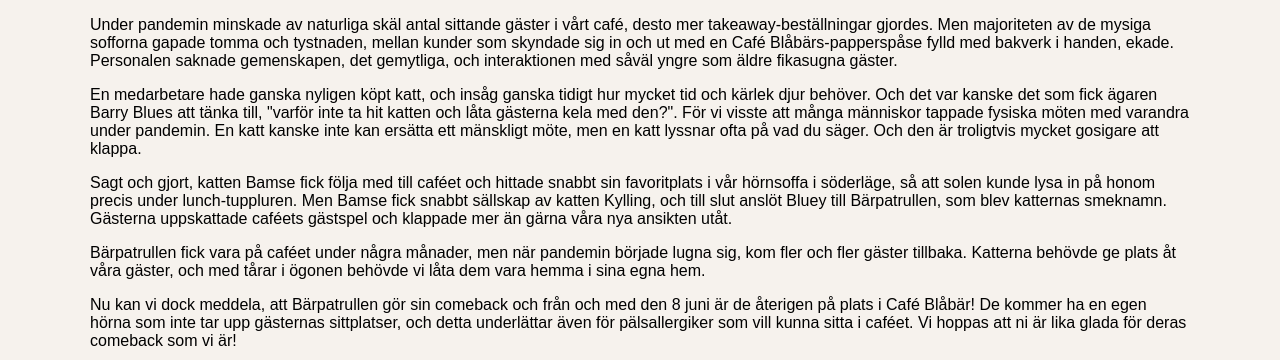
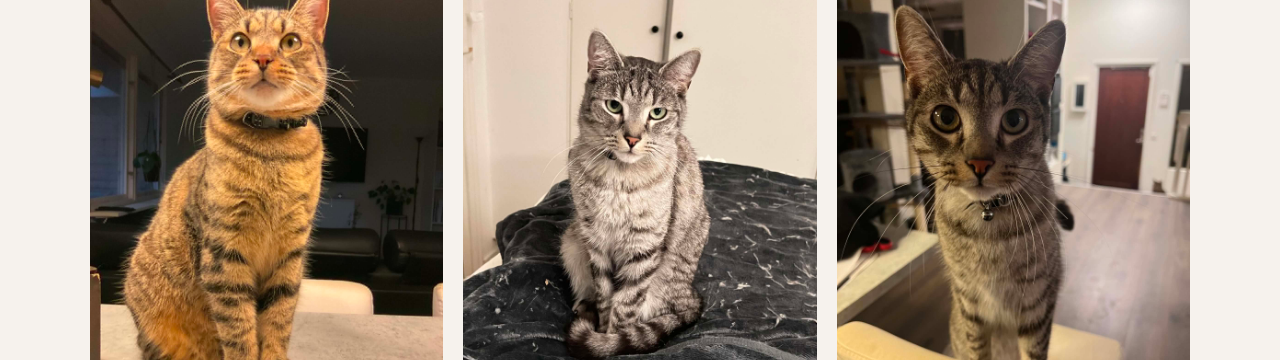
Before and after one commit to elro2506/dt207g-projekt-frontend, a website built with Vite: page cats.html in a window 1280 px wide. Shown: the part 670-1030 px from the top of the page. Built offline with nearby package versions, Linux system fonts and the light colour scheme; a web font is replaced by a local one.

Commit message:
Uppdaterat sidan om katter med riktiga kattbilder

```diff
--- a/cats.html
+++ b/cats.html
@@ -20,34 +20,47 @@
             </ul>
         </nav>
     </header>
-    <div class="hero-image-about">
-        <div class="hero-text">
-        </div>
-    </div>
     <main>
         <h1 class="kursiva-rubriker-h1">Café Blåbär - ett kattvänligt café</h1>
-        <p>Under pandemin minskade av naturliga skäl antal sittande gäster i vårt café, desto mer takeaway-beställningar gjordes. Men majoriteten av de mysiga
-            sofforna gapade tomma och tystnaden, mellan kunder som skyndade sig in och ut med en Café Blåbärs-papperspåse fylld med bakverk i handen, ekade.
+        <p>Under pandemin minskade av naturliga skäl antal sittande gäster i vårt café, desto mer takeaway-beställningar
+            gjordes. Men majoriteten av de mysiga
+            sofforna gapade tomma och tystnaden, mellan kunder som skyndade sig in och ut med en Café
+            Blåbärs-papperspåse fylld med bakverk i handen, ekade.
             Personalen saknade gemenskapen, det gemytliga, och interaktionen med såväl yngre som äldre fikasugna gäster.
         </p>
-        <p>En medarbetare hade ganska nyligen köpt katt, och insåg ganska tidigt hur mycket tid och kärlek djur behöver. Och det var kanske det som fick ägaren Barry
-            Blues att tänka till, "varför inte ta hit katten och låta gästerna kela med den?". För vi visste att många människor tappade fysiska möten med varandra under
-            pandemin. En katt kanske inte kan ersätta ett mänskligt möte, men en katt lyssnar ofta på vad du säger. Och den är troligtvis mycket gosigare att klappa.
+        <p>En medarbetare hade ganska nyligen köpt katt, och insåg ganska tidigt hur mycket tid och kärlek djur behöver.
+            Och det var kanske det som fick ägaren Barry
+            Blues att tänka till, "varför inte ta hit katten och låta gästerna kela med den?". För vi visste att många
+            människor tappade fysiska möten med varandra under
+            pandemin. En katt kanske inte kan ersätta ett mänskligt möte, men en katt lyssnar ofta på vad du säger. Och
+            den är troligtvis mycket gosigare att klappa.
         </p>
-        <p>Sagt och gjort, katten Bamse fick följa med till caféet och hittade snabbt sin favoritplats i vår hörnsoffa i söderläge, så att solen kunde lysa in på honom
-            precis under lunch-tuppluren. Men Bamse fick snabbt sällskap av katten Kylling, och till slut anslöt Bluey till Bärpatrullen, som blev katternas smeknamn.
+        <p>Sagt och gjort, katten Bamse fick följa med till caféet och hittade snabbt sin favoritplats i vår hörnsoffa i
+            söderläge, så att solen kunde lysa in på honom
+            precis under lunch-tuppluren. Men Bamse fick snabbt sällskap av katten Kylling, och till slut anslöt Bluey
+            till Bärpatrullen, som blev katternas smeknamn.
             Gästerna uppskattade caféets gästspel och klappade mer än gärna våra nya ansikten utåt.
         </p>
-        <p>Bärpatrullen fick vara på caféet under några månader, men när pandemin började lugna sig, kom fler och fler gäster tillbaka. Katterna behövde ge plats åt
+        <p>Bärpatrullen fick vara på caféet under några månader, men när pandemin började lugna sig, kom fler och fler
+            gäster tillbaka. Katterna behövde ge plats åt
             våra gäster, och med tårar i ögonen behövde vi låta dem vara hemma i sina egna hem.
         </p>
-        <p>Nu kan vi dock meddela, att Bärpatrullen gör sin comeback och från och med den 8 juni är de återigen på plats i Café Blåbär! De kommer ha en egen hörna
-            som inte tar upp gästernas sittplatser, och detta underlättar även för pälsallergiker som vill kunna sitta i caféet. Vi hoppas att ni är lika glada för deras
+        <p>Nu kan vi dock meddela, att Bärpatrullen gör sin comeback och från och med den 8 juni är de återigen på plats
+            i Café Blåbär! De kommer ha en egen hörna
+            som inte tar upp gästernas sittplatser, och detta underlättar även för pälsallergiker som vill kunna sitta i
+            caféet. Vi hoppas att ni är lika glada för deras
             comeback som vi är!
         </p>
+        <section class="katter">
+            <img src="/bamse1.jfif" alt="Katten Bamse">
+            <img src="/kylling1.jfif" alt="Katten Kylling">
+            <img src="/bluey.jfif" alt="Katten Bluey">
+        </section>
+
         <div class="centrera">
-        <img src="/logotyp.png" alt="logotyp">
+            <img src="/logotyp.png" alt="logotyp">
         </div>
+
     </main>
 
     <footer>
--- a/src/css/style.css
+++ b/src/css/style.css
@@ -235,6 +235,21 @@
     text-align: left;
    }
 
+
+   .katter {
+    display: grid;
+    grid-template-columns: 1fr 1fr 1fr;
+    gap: 20px;
+    margin-bottom: 40px;
+   }
+
+   .katter img {
+    width: 100%;
+    max-width: 400px;
+    object-fit: cover;
+    border-radius: 20px;
+   }
+
 footer {
     background-color: #FAE9D2;
     padding: 1rem;
```
Also changed, not shown: index.html (+1 -1 lines), public/5a010e24-42de-4e61-8bc5-d30751ca86fd.jfif (added), public/bamse1.jfif (added), public/bcf4a077-0332-4986-8bd3-9fcef6f3418b.jfif (added), public/bluey.jfif (added), public/kylling1.jfif (added).
